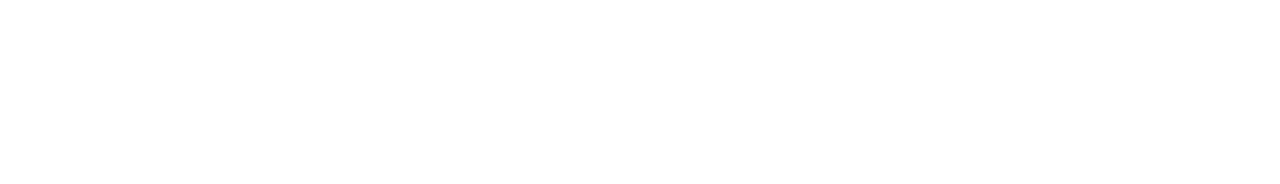
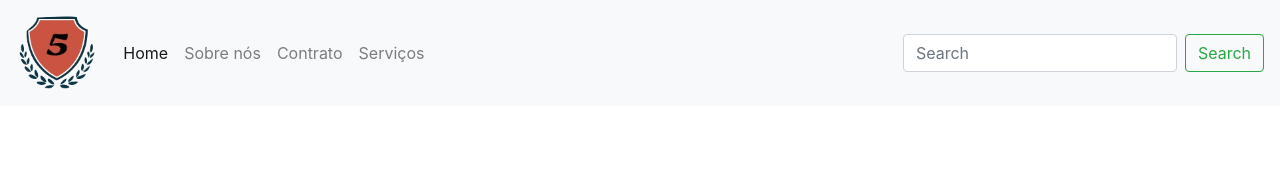
Before and after one commit to fiveteamgroup/five-team-web, a plain HTML site: page index.html in a window 1280 px wide. Shown: the top 184 px of the page. Drawn offline with nearby package versions, Linux system fonts and the light colour scheme.

Commit message:
Voltando versão

```diff
--- a/index.html
+++ b/index.html
@@ -14,22 +14,10 @@
 	<script src="https://code.jquery.com/jquery-3.3.1.slim.min.js" integrity="sha384-q8i/X+965DzO0rT7abK41JStQIAqVgRVzpbzo5smXKp4YfRvH+8abtTE1Pi6jizo" crossorigin="anonymous"></script>
 	<script src="https://cdnjs.cloudflare.com/ajax/libs/popper.js/1.14.7/umd/popper.min.js" integrity="sha384-UO2eT0CpHqdSJQ6hJty5KVphtPhzWj9WO1clHTMGa3JDZwrnQq4sF86dIHNDz0W1" crossorigin="anonymous"></script>
 	<script src="https://stackpath.bootstrapcdn.com/bootstrap/4.3.1/js/bootstrap.min.js" integrity="sha384-JjSmVgyd0p3pXB1rRibZUAYoIIy6OrQ6VrjIEaFf/nJGzIxFDsf4x0xIM+B07jRM" crossorigin="anonymous"></script>
-	<style>
-		    .load {
-      position: absolute;
-      left: 50%;
-      top: 50%;
-      transform: translate(-50%, -50%);
-      background: url('imagens/tmkt (1.gif') no-repeat center; /*esse gif tem 2570x1272 pixels*/
-      width: 100%;
-      height:100%;
-    }
-	</style>
 <body>
 
   <div class="load"></div>
 
-<!--
 	<div id="site">
 		<nav class="navbar navbar-expand-lg navbar-light bg-light">
 			  <a class="navbar-brand" href="#">
@@ -128,7 +116,7 @@
 				</div>
 			</div>
 		</div>
--->
+
 		<!--Modal-->
 		<div class="modal fade" id="exampleModalScrollable" tabindex="-1" role="dialog" aria-labelledby="exampleModalScrollableTitle" aria-hidden="true">
 		  <div class="modal-dialog modal-dialog-scrollable" role="document">
```
